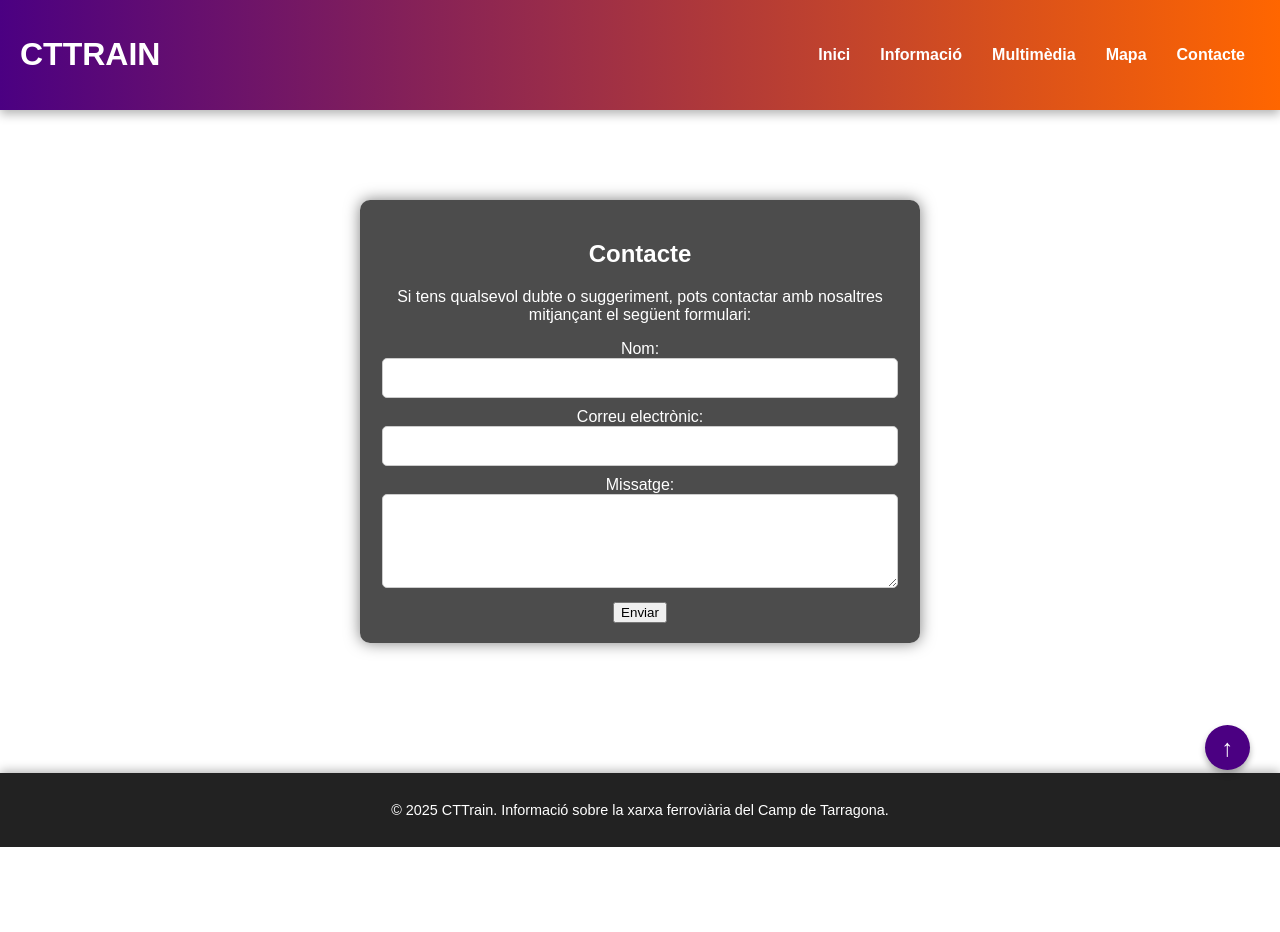
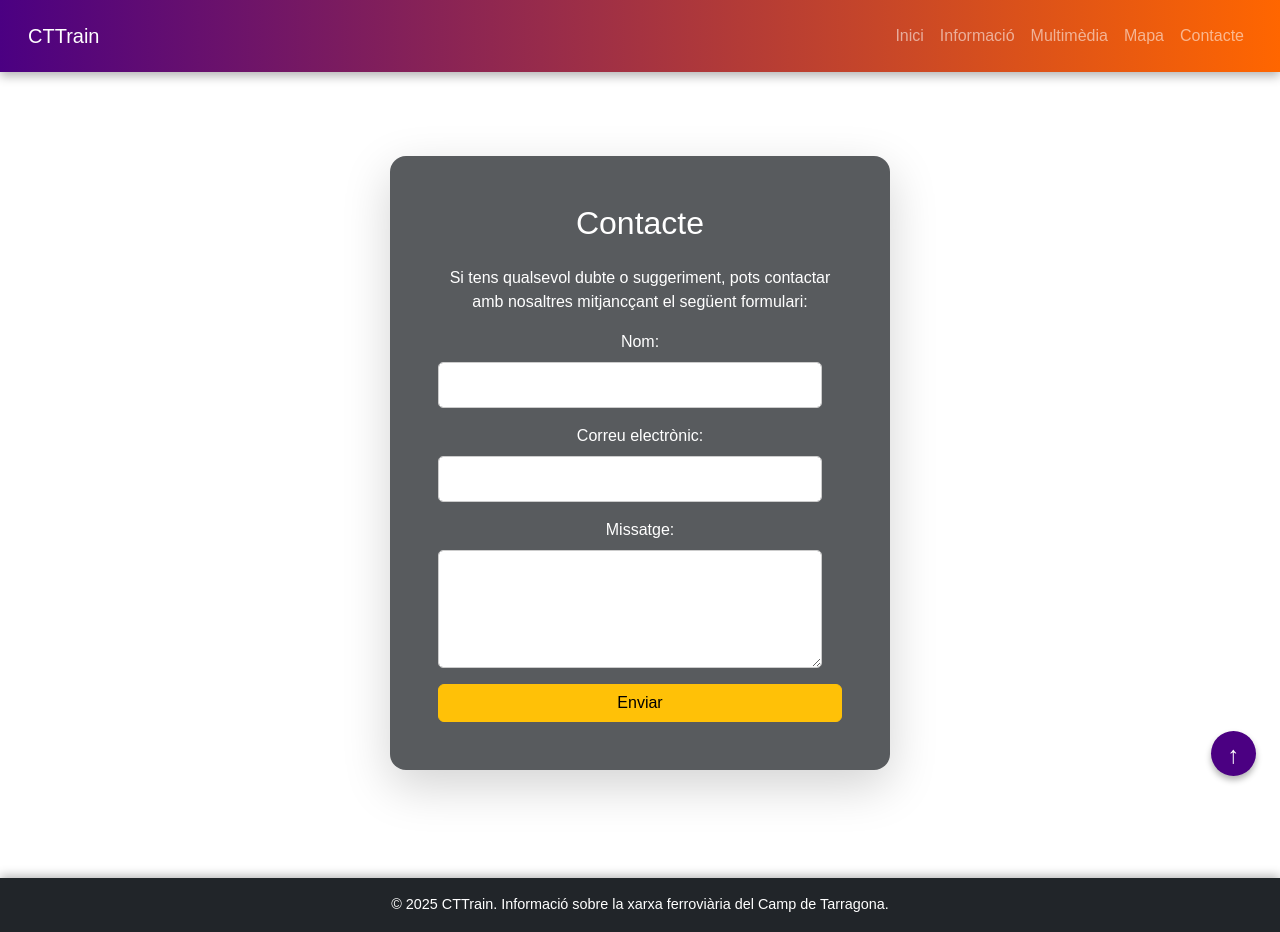
Before and after one commit to jordicabos/cttrains_def, a plain HTML site: page contacte.html in a window 1280 px wide. Before the commit the page ends 847 px from the top, so only its background shows below. Drawn offline with nearby package versions, Linux system fonts and the light colour scheme.

Commit message:
framework css

```diff
--- a/contacte.html
+++ b/contacte.html
@@ -4,46 +4,59 @@
     <meta charset="UTF-8">
     <meta name="viewport" content="width=device-width, initial-scale=1.0">
     <title>CTTrain - Contacte</title>
+    <!-- Bootstrap CSS -->
+    <link href="https://cdn.jsdelivr.net/npm/bootstrap@5.3.3/dist/css/bootstrap.min.css" rel="stylesheet">
     <link rel="stylesheet" href="css/styles.css">
     <script defer src="js/script.js"></script>
 </head>
-<button id="scrollTopBtn" onclick="scrollToTop()">↑</button>
-<body class="contacte">
-    <header>
-        <h1><button onclick="location.href='index.html'" class="logo-btn">CTTrain</button></h1>
-        <nav>
-            <button class="menu-toggle" onclick="toggleMenu()">☰</button>
-            <ul id="menu">
-                <li><a href="index.html">Inici</a></li>
-                <li><a href="informacio.html">Informació</a></li>
-                <li><a href="multimedia.html">Multimèdia</a></li>
-                <li><a href="mapa.html">Mapa</a></li>
-                <li><a href="contacte.html">Contacte</a></li>
-            </ul>
-        </nav>
+<body class="contacte d-flex flex-column min-vh-100">
+    <button id="scrollTopBtn" onclick="scrollToTop()" class="btn btn-primary rounded-circle position-fixed bottom-0 end-0 m-4">&uarr;</button>
+
+    <header class="navbar navbar-expand-lg navbar-dark bg-primary p-3">
+        <div class="container-fluid">
+            <a class="navbar-brand" href="index.html">CTTrain</a>
+            <button class="navbar-toggler" type="button" data-bs-toggle="collapse" data-bs-target="#navbarNavDropdown" aria-controls="navbarNavDropdown" aria-expanded="false" aria-label="Toggle navigation">
+                <span class="navbar-toggler-icon"></span>
+            </button>
+            <div class="collapse navbar-collapse" id="navbarNavDropdown">
+                <ul class="navbar-nav ms-auto">
+                    <li class="nav-item"><a class="nav-link" href="index.html">Inici</a></li>
+                    <li class="nav-item"><a class="nav-link" href="informacio.html">Informació</a></li>
+                    <li class="nav-item"><a class="nav-link" href="multimedia.html">Multimèdia</a></li>
+                    <li class="nav-item"><a class="nav-link" href="mapa.html">Mapa</a></li>
+                    <li class="nav-item"><a class="nav-link" href="contacte.html">Contacte</a></li>
+                </ul>
+            </div>
+        </div>
     </header>
 
-    <main>
-        <section class="contact-form">
-            <h2>Contacte</h2>
-            <p>Si tens qualsevol dubte o suggeriment, pots contactar amb nosaltres mitjançant el següent formulari:</p>
+    <main class="flex-grow-1 p-4 d-flex justify-content-center align-items-center">
+        <section class="contact-form bg-dark bg-opacity-75 p-5 rounded-4 shadow-lg w-100" style="max-width: 500px;">
+            <h2 class="mb-4">Contacte</h2>
+            <p>Si tens qualsevol dubte o suggeriment, pots contactar amb nosaltres mitjancçant el següent formulari:</p>
             <form action="#" method="post">
-                <label for="nom">Nom:</label>
-                <input type="text" id="nom" name="nom" required>
-
-                <label for="email">Correu electrònic:</label>
-                <input type="email" id="email" name="email" required>
-
-                <label for="missatge">Missatge:</label>
-                <textarea id="missatge" name="missatge" rows="4" required></textarea>
-
-                <button type="submit">Enviar</button>
+                <div class="mb-3">
+                    <label for="nom" class="form-label">Nom:</label>
+                    <input type="text" class="form-control" id="nom" name="nom" required>
+                </div>
+                <div class="mb-3">
+                    <label for="email" class="form-label">Correu electrònic:</label>
+                    <input type="email" class="form-control" id="email" name="email" required>
+                </div>
+                <div class="mb-3">
+                    <label for="missatge" class="form-label">Missatge:</label>
+                    <textarea class="form-control" id="missatge" name="missatge" rows="4" required></textarea>
+                </div>
+                <button type="submit" class="btn btn-warning w-100">Enviar</button>
             </form>
         </section>
     </main>
 
-    <footer>
-        <p>&copy; 2025 CTTrain. Informació sobre la xarxa ferroviària del Camp de Tarragona.</p>
+    <footer class="bg-dark text-white text-center py-3 mt-4">
+        <p class="m-0">&copy; 2025 CTTrain. Informació sobre la xarxa ferroviària del Camp de Tarragona.</p>
     </footer>
+
+    <!-- Bootstrap JS -->
+    <script src="https://cdn.jsdelivr.net/npm/bootstrap@5.3.3/dist/js/bootstrap.bundle.min.js"></script>
 </body>
 </html>
```
Also changed, not shown: informacio.html (+28 -24 lines), mapa.html (+45 -22 lines), multimedia.html (+29 -19 lines).
